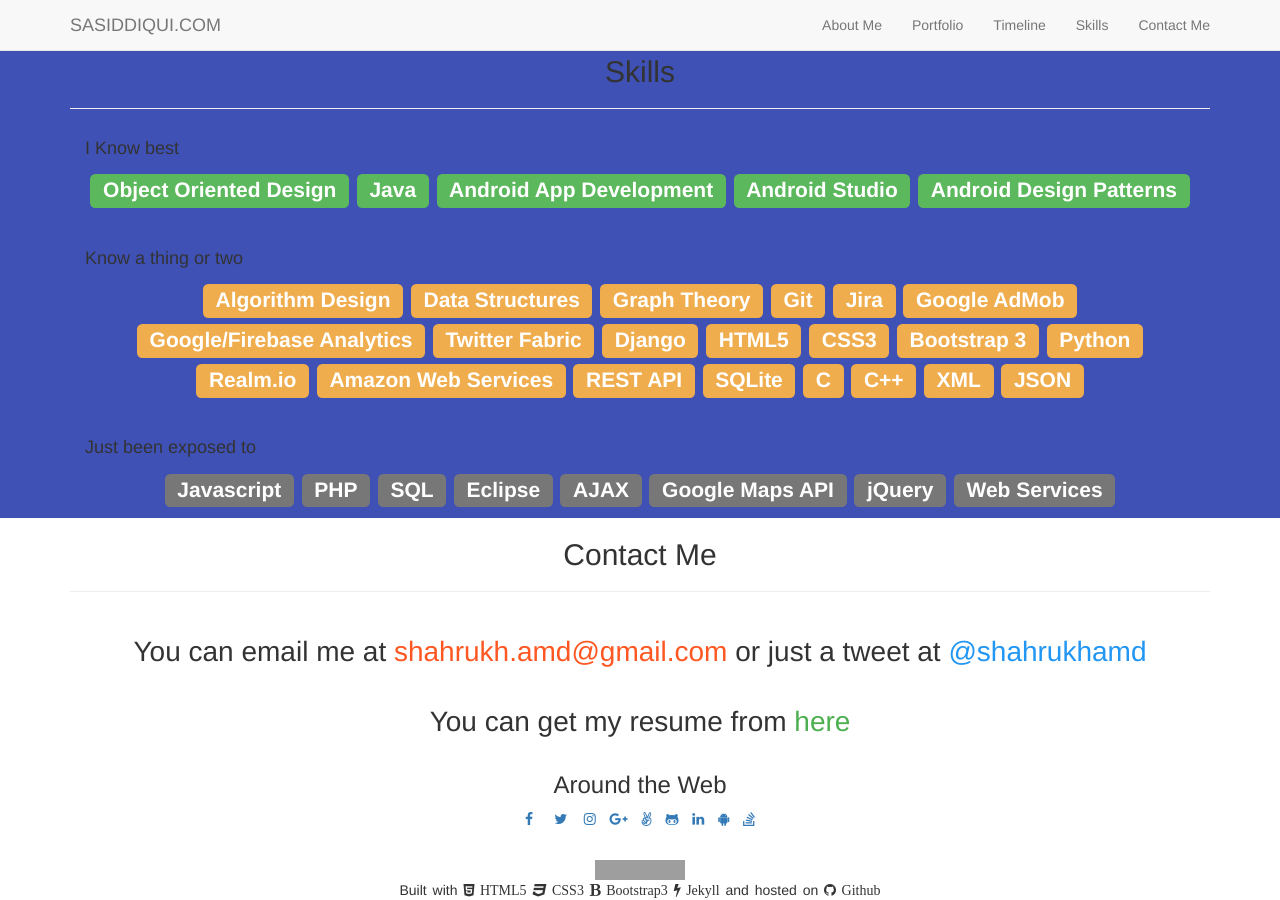
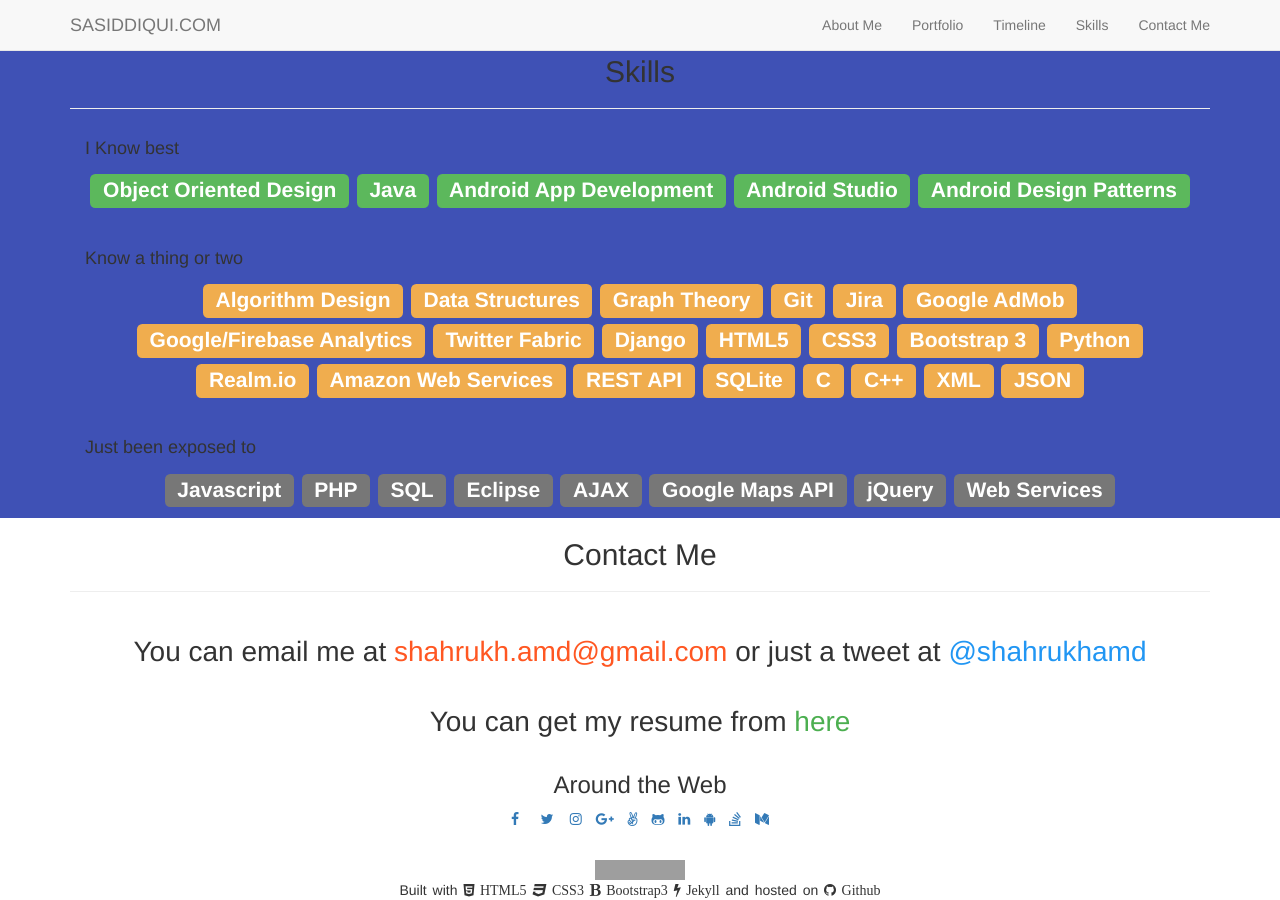
Before and after one commit to shahrukhamd/shahrukhamd.github.io, a Jekyll site: the page built from about.md, in a window 1280 px wide and 900 px high, scrolled down 4712 px. Built offline with Jekyll 4.4.1, drawn with Linux system fonts in a browser that asks for light colours; nearby versions of some CDN libraries; library files that are not in the unit come from our copies; comment, search, counter and statistics services are not loaded; grey boxes are pictures that could not be loaded.

Commit message:
Added my Medium profile link

```diff
--- a/_includes/footer.html
+++ b/_includes/footer.html
@@ -42,6 +42,10 @@
                         <li>
                             <a href="http://stackoverflow.com/users/3625510/shahrukhamd" class="btn-social btn-outline"><i class="fa fa-stack-overflow" title="Stack Overflow"></i></a>
                         </li>
+
+                        <li>
+                            <a href="https://medium.com/@shahrukhamd" class="btn-social btn-outline"><i class="fa fa-medium" title="Medium"></i></a>
+                        </li>
                     </ul>
                     <br/>
                     <a href="https://www.goodreads.com/review/list/42397521" title="Shahrukh Siddiqui's book recommendations, liked quotes, book clubs, book trivia, book lists (read shelf)" target="_blank"><img border="2" alt="Shahrukh Siddiqui's book recommendations, liked quotes, book clubs, book trivia, book lists (read shelf)" src="https://www.goodreads.com/images/badge/badge1.jpg"></a>
```
